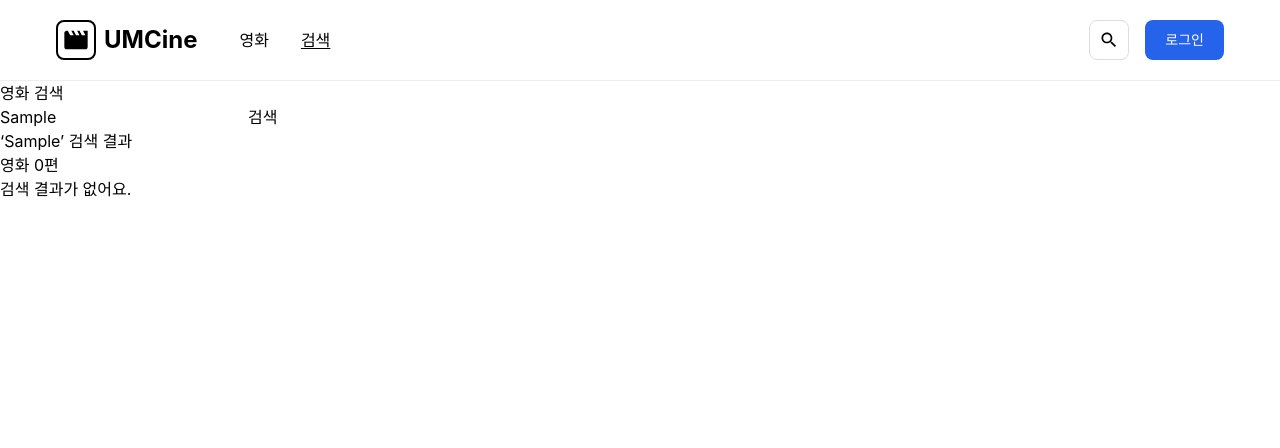
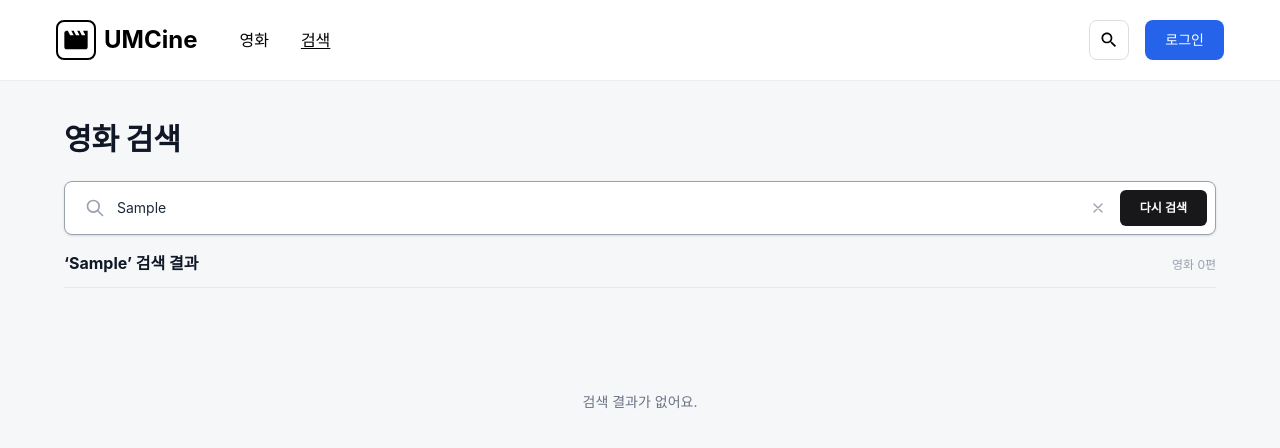
Before and after one commit to UMC-SMWU/11th_UMC_Web_A, a React (Vite) app: page /search in a window 1280 px wide. Both pictures are taken after typing "Sample" into the empty fields and a click on the button "검색". Shown: the top 448 px of the page. Built offline with nearby package versions, Linux system fonts and the light colour scheme.

Commit message:
feat: 검색 페이지 구현

```diff
--- a/src/pages/movies/search-page.tsx
+++ b/src/pages/movies/search-page.tsx
@@ -1,5 +1,5 @@
 import { Link, useNavigate, useSearch } from "@tanstack/react-router";
-import { useEffect, useState, type SubmitEvent } from "react";
+import { useEffect, useState, type FormEvent } from "react";
 import { movies } from "../../data/movies";
 
 export function SearchPage() {
@@ -19,8 +19,7 @@ export function SearchPage() {
           movie.originalTitle.toLowerCase().includes(normalizedQuery),
       )
     : [];
-
-  function handleSubmit(event: SubmitEvent<HTMLFormElement>) {
+  function handleSubmit(event: FormEvent<HTMLFormElement>) {
     event.preventDefault();
     const nextQuery = searchText.trim();
     navigate({
@@ -28,46 +27,177 @@ export function SearchPage() {
     });
   }
 
+  const handleClear = () => {
+    setSearchText("");
+    navigate({ search: {} });
+  };
+
   return (
-    <main>
-      <h1>영화 검색</h1>
-      <form onSubmit={handleSubmit}>
+    <main className="min-h-screen bg-[#F6F7F9] px-6 text-gray-900">
+      {/* 1. 검색 전: 중앙 화면 레이아웃 */}
+      {!normalizedQuery ? (
+        <div className="flex min-h-[calc(100vh-24rem)] flex-col items-center justify-center">
+          <h1 className="mb-8 text-3xl font-extrabold tracking-tight text-gray-900 md:text-4xl">
+            어떤 영화를 찾고 있나요?
+          </h1>
+
+          <form
+            onSubmit={handleSubmit}
+            className="relative flex w-full max-w-xl items-center rounded-2xl border border-gray-900 bg-white p-2 shadow-sm focus-within:shadow-md"
+          >
+            <div className="pointer-events-none pl-3 text-gray-400">
+              <svg
+                className="h-5 w-5"
+                fill="none"
+                stroke="currentColor"
+                viewBox="0 0 24 24"
+              >
+                <path
+                  strokeLinecap="round"
+                  strokeLinejoin="round"
+                  strokeWidth="2"
+                  d="M21 21l-6-6m2-5a7 7 0 11-14 0 7 7 0 0114 0z"
+                />
+              </svg>
+            </div>
+
             <input
               aria-label="검색어"
+              placeholder="예: 스파이더맨"
               value={searchText}
               onChange={(event) => setSearchText(event.target.value)}
+              className="w-full bg-transparent px-3 py-2 text-sm text-gray-800 placeholder-gray-400 focus:outline-none"
             />
-        <button type="submit">검색</button>
+
+            <button
+              type="submit"
+              className="ml-2 shrink-0 rounded-xl bg-[#18181B] px-5 py-2.5 text-xs font-semibold text-white hover:bg-black"
+            >
+              검색
+            </button>
+          </form>
+        </div>
+      ) : (
+        /* 2. 검색 후: 결과 화면 레이아웃 */
+        <div className="mx-auto max-w-6xl py-10">
+          {/* 페이지 타이틀 */}
+          <h1 className="mb-6 text-2xl font-extrabold text-gray-900 md:text-3xl">
+            영화 검색
+          </h1>
+
+          {/* 검색바 */}
+          <form
+            onSubmit={handleSubmit}
+            className="relative mb-4 flex w-full items-center rounded-lg border border-gray-200 bg-white p-2 shadow-sm focus-within:border-gray-400"
+          >
+            <div className="pointer-events-none pl-3 text-gray-400">
+              <svg
+                className="h-5 w-5"
+                fill="none"
+                stroke="currentColor"
+                viewBox="0 0 24 24"
+              >
+                <path
+                  strokeLinecap="round"
+                  strokeLinejoin="round"
+                  strokeWidth="2"
+                  d="M21 21l-6-6m2-5a7 7 0 11-14 0 7 7 0 0114 0z"
+                />
+              </svg>
+            </div>
+
+            <input
+              aria-label="검색어"
+              placeholder="예: 스파이더맨"
+              value={searchText}
+              onChange={(event) => setSearchText(event.target.value)}
+              className="w-full bg-transparent px-3 py-2 text-sm text-gray-800 placeholder-gray-400 focus:outline-none"
+            />
+
+            {searchText && (
+              <button
+                type="button"
+                onClick={handleClear}
+                className="p-1.5 text-gray-400 hover:text-gray-600"
+              >
+                <svg
+                  className="h-4 w-4"
+                  fill="none"
+                  stroke="currentColor"
+                  viewBox="0 0 24 24"
+                >
+                  <path
+                    strokeLinecap="round"
+                    strokeLinejoin="round"
+                    strokeWidth="2"
+                    d="M6 18L18 6M6 6l12 12"
+                  />
+                </svg>
+              </button>
+            )}
+
+            <button
+              type="submit"
+              className="ml-2 shrink-0 rounded-md bg-[#18181B] px-5 py-2.5 text-xs font-semibold text-white hover:bg-black"
+            >
+              다시 검색
+            </button>
           </form>
 
-      {!normalizedQuery ? (
-        <p>검색어를 입력해 주세요.</p>
+          {/* 검색 결과 */}
+          <div className="space-y-6">
+            <div className="flex items-baseline justify-between border-b border-gray-200 pb-3">
+              <h2 className="text-base font-bold text-gray-900">
+                ‘{query}’ 검색 결과
+              </h2>
+              <span className="text-xs text-gray-400">
+                영화 {searchResults.length}편
+              </span>
+            </div>
+
+            {searchResults.length === 0 ? (
+              <div className="py-20 text-center text-sm text-gray-500">
+                검색 결과가 없어요.
+              </div>
             ) : (
-        <>
-          <h2>‘{query}’ 검색 결과</h2>
-          <p>영화 {searchResults.length}편</p>
-          {searchResults.length === 0 ? (
-            <p>검색 결과가 없어요.</p>
-          ) : (
-            <ul>
+              <ul className="grid grid-cols-1 gap-x-8 gap-y-10 md:grid-cols-2">
                 {searchResults.map((movie) => (
-                <li key={movie.id}>
-                  <img src={movie.posterPath} alt={`${movie.title} 포스터`} />
-                  <h3>{movie.title}</h3>
-                  <p>{movie.originalTitle}</p>
-                  <p>{movie.releaseDate}</p>
-                  <p>{movie.overview}</p>
+                  <li key={movie.id} className="flex gap-4">
+                    <img
+                      src={movie.posterPath}
+                      alt={`${movie.title} 포스터`}
+                      className="h-[190px] w-[126px] shrink-0 rounded-lg object-cover shadow-sm"
+                    />
+
+                    <div className="flex flex-1 flex-col justify-between py-1">
+                      <div>
+                        <h3 className="text-lg font-bold leading-snug text-gray-900">
+                          {movie.title}
+                        </h3>
+                        <p className="mt-0.5 text-xs text-gray-400">
+                          {movie.originalTitle} · {movie.releaseDate}
+                        </p>
+                        <p className="mt-3 line-clamp-3 text-xs leading-relaxed text-gray-500">
+                          {movie.overview}
+                        </p>
+                      </div>
+
+                      <div className="mt-2">
                         <Link
                           to="/movies/$movieId"
                           params={{ movieId: String(movie.id) }}
+                          className="inline-flex items-center text-xs font-semibold text-[#2563EB] hover:underline mb-10"
                         >
-                    상세 보기
+                          상세 보기 &rarr;
                         </Link>
+                      </div>
+                    </div>
                   </li>
                 ))}
               </ul>
             )}
-        </>
+          </div>
+        </div>
       )}
     </main>
   );
```
Lines whose indentation alone changed are shown as unchanged.
